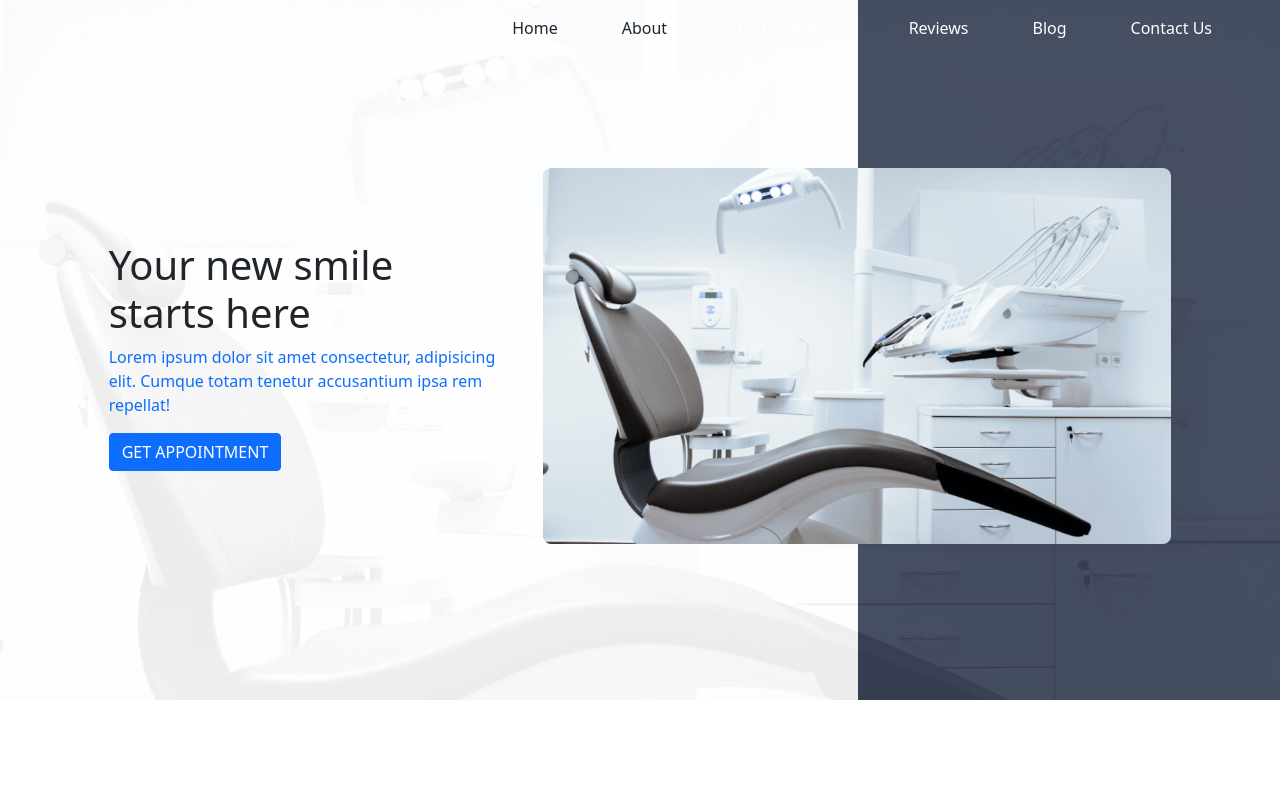
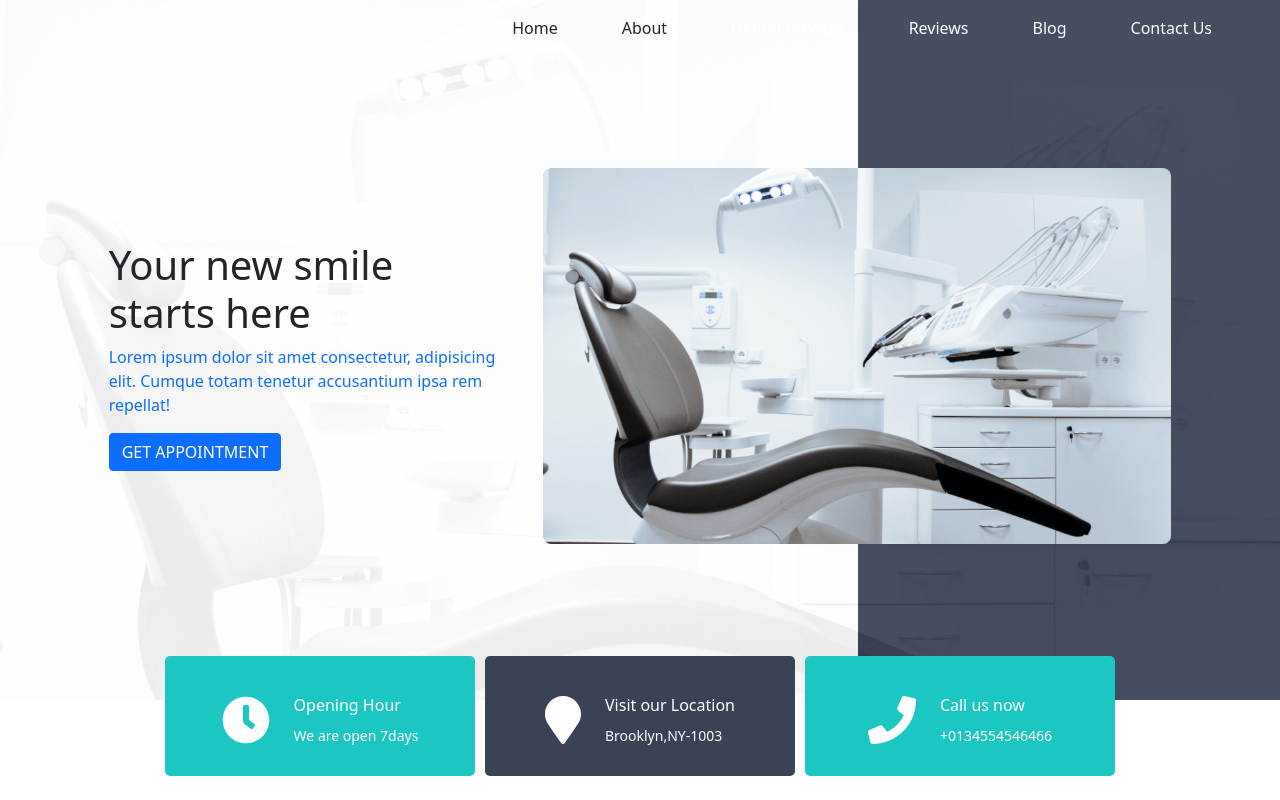
Before and after one commit to montasirazad/doctor-portal, a React (Create React App) app: page / in a window 1280 px wide. Built offline with nearby package versions, Linux system fonts and the light colour scheme.

Commit message:
info card finished

```diff
--- a/package.json
+++ b/package.json
@@ -3,6 +3,9 @@
   "version": "0.1.0",
   "private": true,
   "dependencies": {
+    "@fortawesome/fontawesome-svg-core": "^1.2.36",
+    "@fortawesome/free-solid-svg-icons": "^5.15.4",
+    "@fortawesome/react-fontawesome": "^0.1.16",
     "@testing-library/jest-dom": "^5.16.1",
     "@testing-library/react": "^12.1.2",
     "@testing-library/user-event": "^13.5.0",
--- /dev/null
+++ b/src/components/Home/BusinessInfo/BusinessInfo.js
@@ -0,0 +1,37 @@
+import React from 'react';
+import InfoCard from '../InfoCard/InfoCard';
+import { faClock, faMapMarker, faPhone } from '@fortawesome/free-solid-svg-icons'
+
+const businessInfo = [
+    {
+        title: 'Opening Hour',
+        description: 'We are open 7days',
+        icon: faClock,
+        background: 'primary'
+    },
+    {
+        title: 'Visit our Location',
+        description: 'Brooklyn,NY-1003',
+        icon: faMapMarker,
+        background: 'dark'
+    }, {
+        title: 'Call us now',
+        description: '+0134554546466',
+        icon: faPhone,
+        background: 'primary'
+    }
+]
+
+const BusinessInfo = () => {
+    return (
+        <section className='d-flex justify-content-center '>
+            <div className='w-75 row'>
+                {
+                    businessInfo.map(info => <InfoCard info={info}></InfoCard>)
+                }
+            </div>
+        </section>
+    );
+};
+
+export default BusinessInfo;
--- a/src/components/Home/Header/Header.js
+++ b/src/components/Home/Header/Header.js
@@ -1,4 +1,5 @@
 import React from 'react';
+import BusinessInfo from '../BusinessInfo/BusinessInfo';
 import HeaderMain from '../HeaderMain/HeaderMain';
 import NavBar from '../NavBar/NavBar';
 import './Hearer.css'
@@ -7,7 +8,8 @@ const Header = () => {
     return (
         <div className='header-container'>
             <NavBar />
-            <HeaderMain/>
+            <HeaderMain />
+            <BusinessInfo />
         </div>
     );
 };
--- /dev/null
+++ b/src/components/Home/InfoCard/InfoCard.js
@@ -0,0 +1,20 @@
+import React from 'react';
+import { FontAwesomeIcon } from '@fortawesome/react-fontawesome'
+import './infoCard.css'
+const InfoCard = ({ info }) => {
+    return (
+        <div className='col-md-4 text-white info-card'>
+            <div className={`d-flex justify-content-center info-container info-${info.background}`}>
+                <div className='me-4'>
+                    <FontAwesomeIcon className='info-icon' icon={info.icon}></FontAwesomeIcon>
+                </div>
+                <div>
+                    <h6>{info.title}</h6>
+                    <small>{info.description}</small>
+                </div>
+            </div>
+        </div>
+    );
+};
+
+export default InfoCard;
--- /dev/null
+++ b/src/components/Home/InfoCard/infoCard.css
@@ -0,0 +1,23 @@
+.info-card{
+    padding: 0 5px;
+}
+
+.info-primary{
+    background-color: #1CC7C1;
+}
+
+.info-dark{
+    background-color: #3A4256;
+}
+
+.info-icon{
+    font-size: 3em;
+}
+
+
+.info-container{
+    height: 120px;
+    padding: 40px;
+    border-radius: 5px;
+
+}
--- /dev/null
+++ b/src/components/Home/NavBar/NavBar.css
@@ -0,0 +1,3 @@
+.nav-link:hover {
+    background-color:rgb(24, 28, 240);
+}
--- a/src/components/Home/NavBar/NavBar.js
+++ b/src/components/Home/NavBar/NavBar.js
@@ -1,4 +1,5 @@
 import React from 'react';
+import './NavBar.css'
 
 
 const NavBar = () => {
@@ -14,7 +15,7 @@ const NavBar = () => {
                 <div class="collapse navbar-collapse" id="navbarContent">
                     <ul class="navbar-nav ms-auto mb-2 mb-lg-0">
                         <li class="nav-item">
-                            <a class="nav-link me-5  text-dark" href="#">Home</a>
+                            <a class="nav-link me-5 text-dark" href="#">Home</a>
                         </li>
 
 
```
Also changed, not shown: 1 other file (tests, documents, lock files or other folders).
